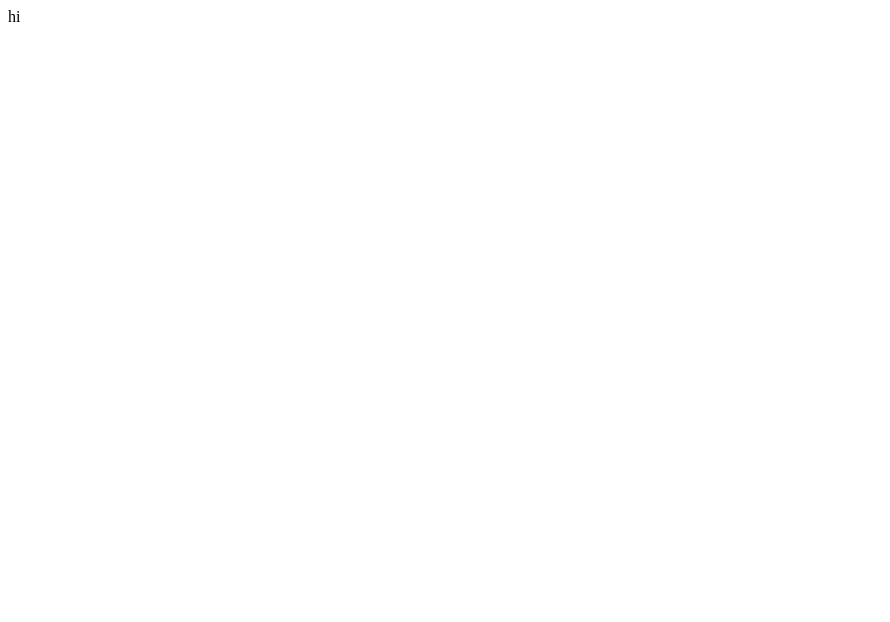
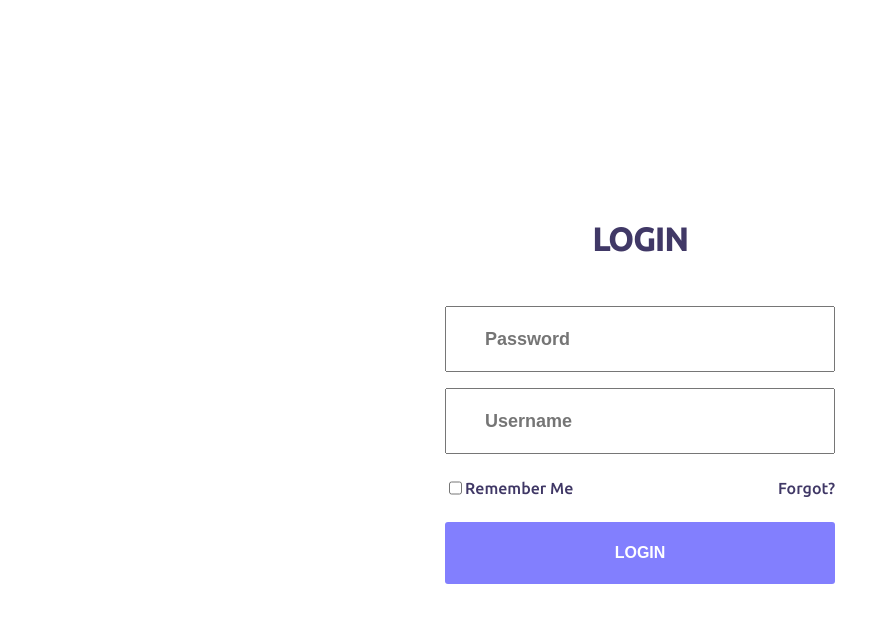
Before and after one commit to githmin/dockhere-frontend, a React (Create React App) app: page /login in a window 1280 px wide. Shown: the top 622 px of the page, without its empty margins (0-890 px from the left). Built offline with nearby package versions, Linux system fonts and the light colour scheme.

Commit message:
added login screen

```diff
--- a/package.json
+++ b/package.json
@@ -8,7 +8,9 @@
     "@testing-library/user-event": "^13.5.0",
     "react": "^18.2.0",
     "react-dom": "^18.2.0",
+    "react-router-dom": "^6.10.0",
     "react-scripts": "5.0.1",
+    "styled-components": "^5.3.10",
     "web-vitals": "^2.1.4"
   },
   "scripts": {
--- a/src/App.js
+++ b/src/App.js
@@ -1,11 +1,15 @@
+import { Route, Routes } from "react-router-dom";
+import Login from "./components/Login";
+import Signup from "./components/Signup";
 
 function App() {
   return (
-    <div className="App">
-      <header className="App-header">
-        hi
-      </header>
-    </div>
+    <>
+      <Routes>
+        <Route path="/login" element={<Login />} />
+        <Route path="/signup" element={<Signup />} />
+      </Routes>
+    </>
   );
 }
 
--- /dev/null
+++ b/src/components/Login.jsx
@@ -0,0 +1,89 @@
+import React from "react";
+import { Link } from "react-router-dom";
+import styled from "styled-components";
+
+const MainWrapper = styled.div`
+  font-family: "Ubuntu", sans-serif;
+  color: #403866;
+  display: flex;
+  flex-direction: column;
+  justify-content: center;
+  align-items: center;
+  height: 98vh;
+`;
+const InnerWrapper = styled.div`
+  width: 390px;
+`;
+
+const Heading = styled.h1`
+  text-align: center;
+  margin-bottom: 3rem;
+`;
+
+const InputDiv = styled.div`
+  display: flex;
+  flex-direction: column;
+  gap: 1rem;
+`;
+const InputArea = styled.input`
+  font-weight: 600;
+  color: #403866;
+  line-height: 1.2;
+  font-size: 18px;
+  display: block;
+  height: 62px;
+  padding: 0 20px 0 38px;
+  /* border: none; */
+`;
+const UnderTextArea = styled.div`
+  display: flex;
+  justify-content: space-between;
+  align-items: center;
+
+  & > a {
+    text-decoration: none;
+    color: #403866;
+  }
+`;
+const LoginBtn = styled.button`
+  width: 100%;
+  height: 62px;
+  font-size: 16px;
+  padding: 0 20px;
+  font-weight: 600;
+  background-color: #827ffe;
+  color: white;
+  border: none;
+  border-radius: 3px;
+  cursor: pointer;
+  &:hover {
+    background-color: #403866;
+  }
+`;
+// const MainWrapper = styled.div``;
+
+const Login = () => {
+  return (
+    <div>
+      <MainWrapper>
+        <InnerWrapper>
+          <Heading>LOGIN</Heading>
+          <InputDiv>
+            <InputArea placeholder="Password"></InputArea>
+            <InputArea placeholder="Username"></InputArea>
+          </InputDiv>
+          <UnderTextArea>
+            <div style={{ display: "flex", alignItems: "center" }}>
+              <InputArea type="checkbox" />
+              Remember Me
+            </div>
+            <Link to={"#"}>Forgot?</Link>
+          </UnderTextArea>
+          <LoginBtn>LOGIN</LoginBtn>
+        </InnerWrapper>
+      </MainWrapper>
+    </div>
+  );
+};
+
+export default Login;
--- /dev/null
+++ b/src/components/Signup.jsx
@@ -0,0 +1,9 @@
+import React from 'react'
+
+const Signup = () => {
+  return (
+    <div>Signup</div>
+  )
+}
+
+export default Signup
--- a/src/index.css
+++ b/src/index.css
@@ -0,0 +1,6 @@
+@import url("https://fonts.googleapis.com/css2?family=Ubuntu:wght@500&display=swap");
+
+body {
+  margin: 0;
+  padding: 0;
+}
--- a/src/index.js
+++ b/src/index.js
@@ -2,10 +2,12 @@ import React from "react";
 import ReactDOM from "react-dom/client";
 import "./index.css";
 import App from "./App";
-
+import { BrowserRouter } from "react-router-dom";
 const root = ReactDOM.createRoot(document.getElementById("root"));
 root.render(
   <React.StrictMode>
-    <App />
+    <BrowserRouter>
+      <App />
+    </BrowserRouter>
   </React.StrictMode>
 );
```
Also changed, not shown: 1 other file (tests, documents, lock files or other folders).
